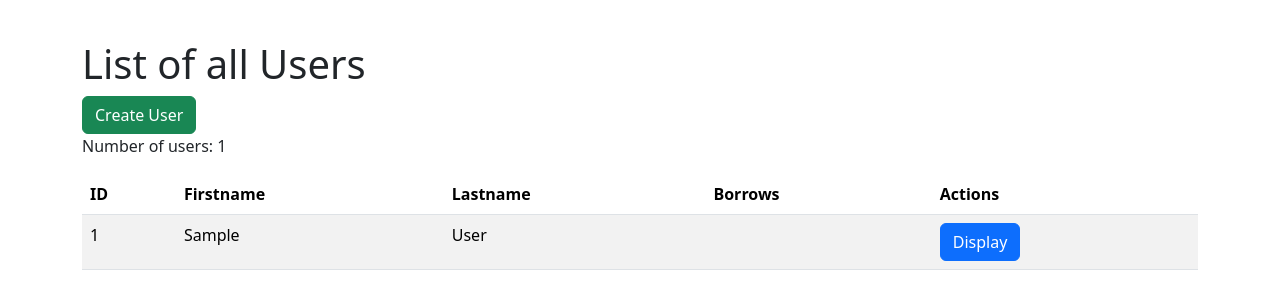
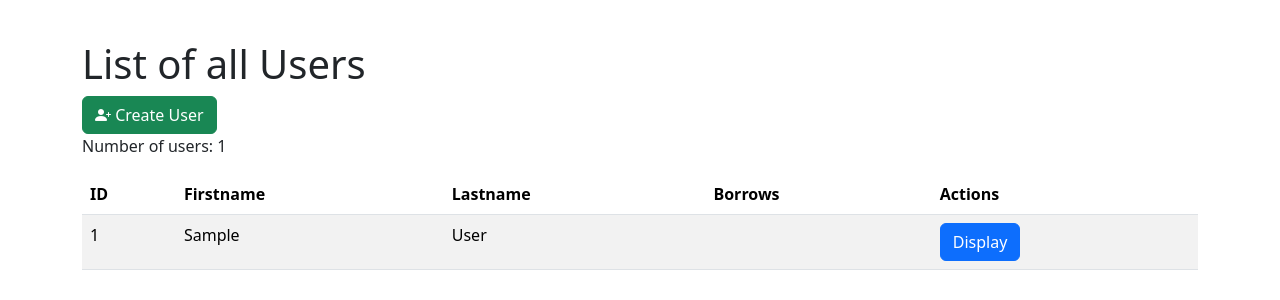
Before and after one commit to donnerbaer/smart-storage, a Flask app: page /users in a window 1280 px wide. Shown: the part 56-356 px from the top of the page. Run offline with Flask 3, Linux system fonts and the light colour scheme; the visitor is signed in with stand-in values (Sample User, id 1); data comes from the database, SQL or seed files in the repository; some libraries are stand-ins or nearby versions.

Commit message:
Update site.users.html

```diff
--- a/app/templates/site.users.html
+++ b/app/templates/site.users.html
@@ -6,14 +6,14 @@
 <h1>{{ _("List of all Users", context="") }}</h1>
 
 <button type="button" class="btn btn-success" data-bs-toggle="modal" data-bs-target="#createUserModal">
-    {{ _("Create User") }}
+    <i class="bi bi-person-plus-fill"></i> {{ _("Create User") }}
 </button>
 
 <div class="modal fade" id="createUserModal" data-bs-backdrop="static" data-bs-keyboard="false" tabindex="-1" aria-labelledby="createUserModal" aria-hidden="true">
     <div class="modal-dialog">
         <div class="modal-content">
             <div class="modal-header">
-                <h1 class="modal-title fs-5" id="createUserModal">{{ _("Create User") }}</h1>
+                <h1 class="modal-title fs-5" id="createUserModal"><i class="bi bi-person-plus-fill"></i> {{ _("Create User") }}</h1>
                 <button type="button" class="btn-close" data-bs-dismiss="modal" aria-label="Close"></button>
             </div>
             <div class="modal-body">
```
